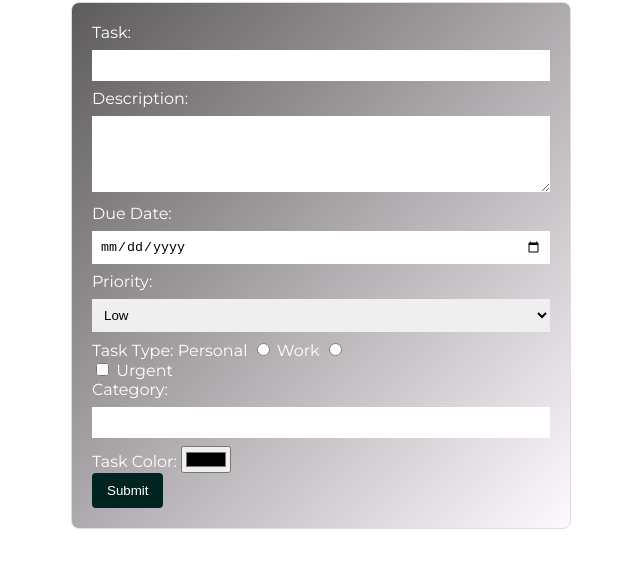
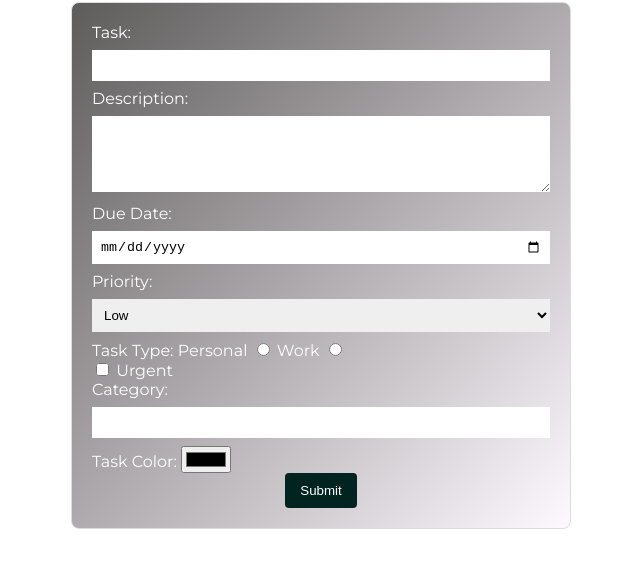
Before and after one commit to miagchilo/todo_pi2, a plain HTML site: page index.html in a window 1280 px wide. Shown: the part 67-634 px from the top of the page, without its empty margins (319-959 px from the left). Drawn offline with Linux system fonts and the light colour scheme.

Commit message:
first commit

```diff
--- a/styles.css
+++ b/styles.css
@@ -48,6 +48,9 @@ h2 {
     border: none;
     border-radius: 4px;
     cursor: pointer;
+    display: block;
+    margin: 0 auto;
+
 }
 
 #submitButton:hover {
@@ -70,6 +73,7 @@ h2 {
     padding: 10px;
     margin-bottom: 10px;
     max-width: 500px;
+    margin: 0 5px 5px;
 }
 
 .task h3 {
```
